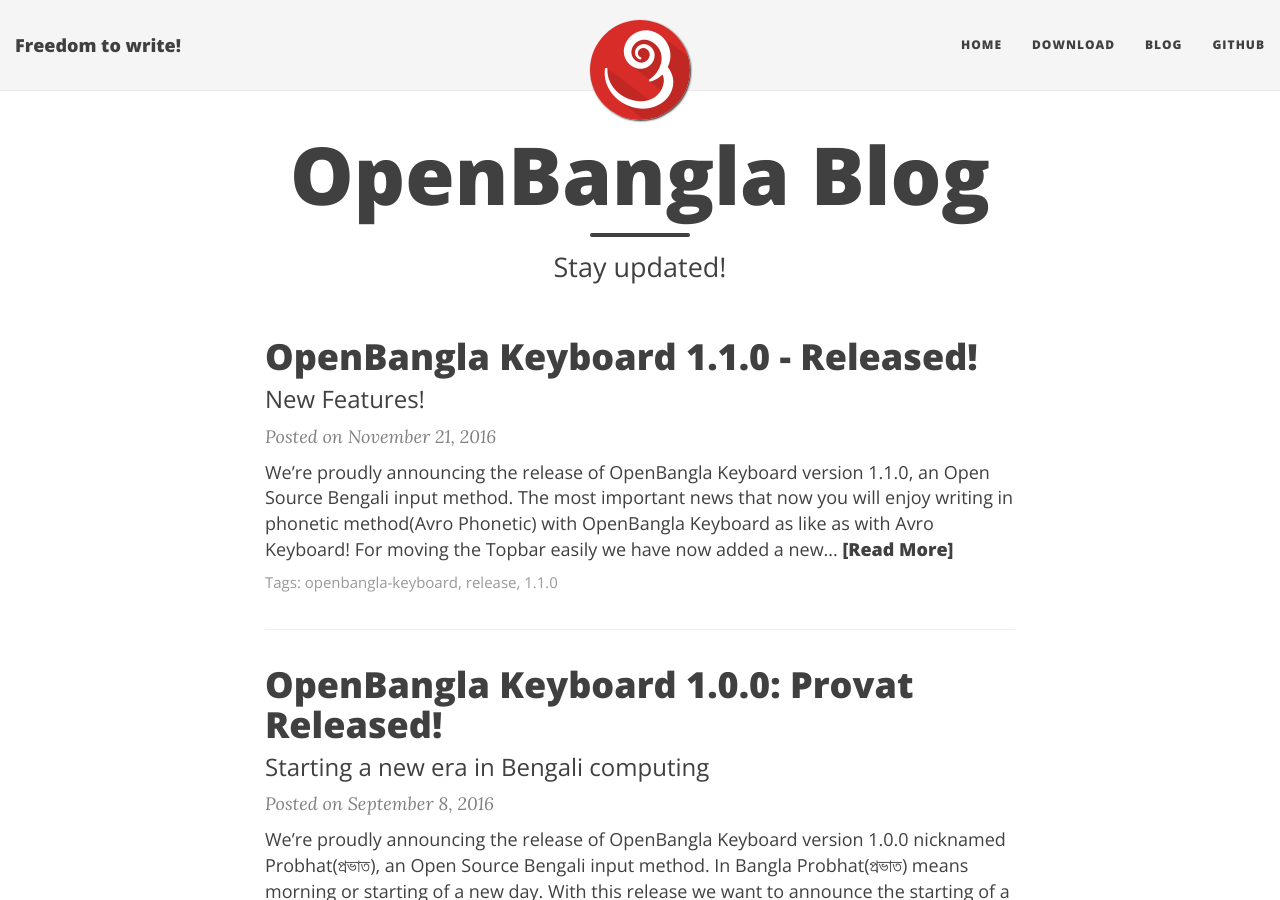
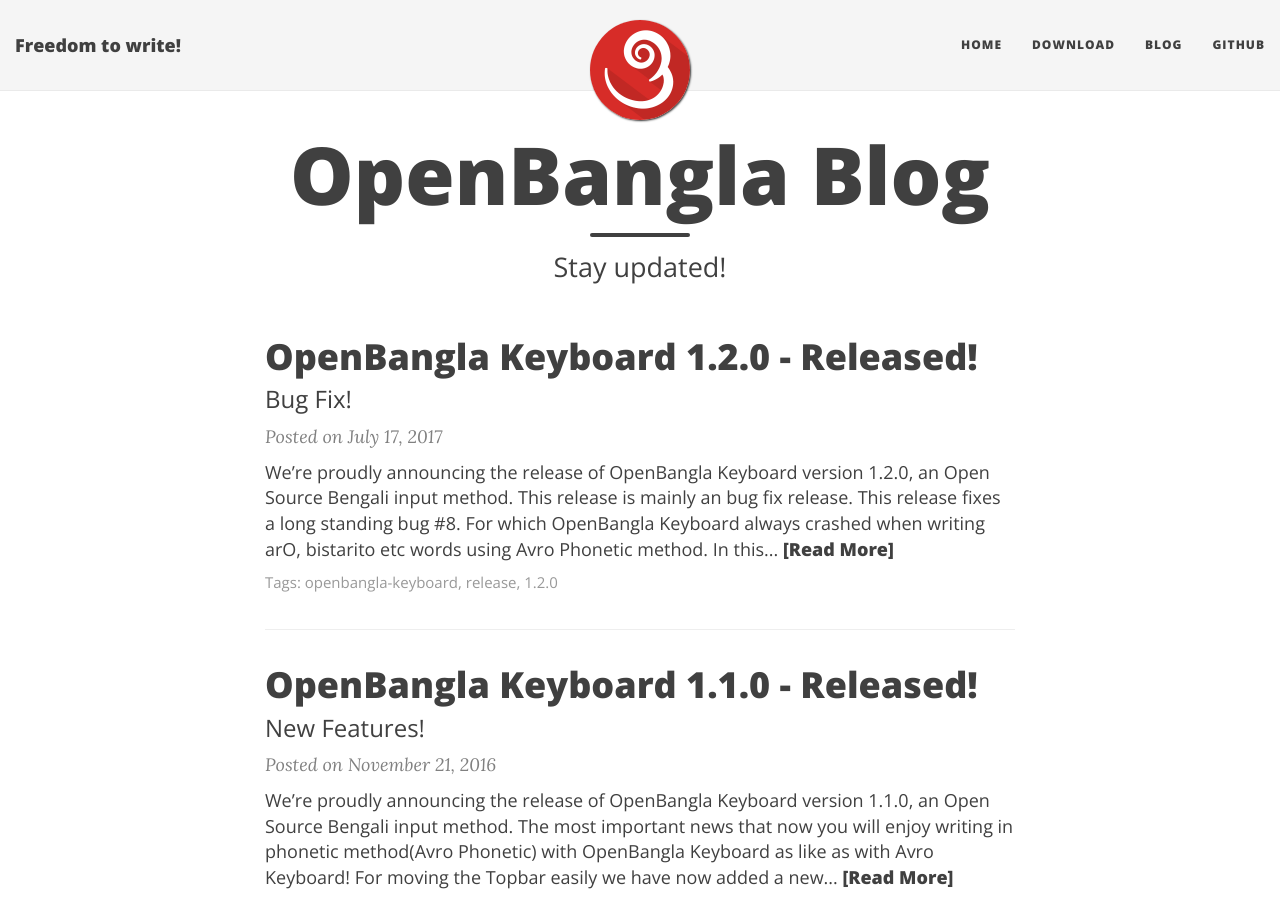
Before and after one commit to OpenBangla/OpenBangla.github.io, a Jekyll site: the page built from blog/index.html, in a window 1280 px wide and 900 px high. Built offline with Jekyll 4.4.1, drawn with Linux system fonts in a browser that asks for light colours; nearby versions of some CDN libraries; the list of posts is cut into pages by our own code.

```diff
--- /dev/null
+++ b/_posts/2017-07-17-releasing-1-2-0.md
@@ -0,0 +1,13 @@
+---
+layout: post
+title: "OpenBangla Keyboard 1.2.0 - Released!"
+subtitle: "Bug Fix!"
+bigimg: /img/OBK1.png
+tags: ["openbangla-keyboard", "release", "1.2.0"]
+---
+
+We're proudly announcing the [release](https://github.com/OpenBangla/OpenBangla-Keyboard/releases/tag/1.2.0) of OpenBangla Keyboard version **1.2.0**, an Open Source Bengali input method.
+
+This release is mainly an bug fix release. This release fixes a long standing bug [#8](https://github.com/OpenBangla/OpenBangla-Keyboard/issues/8). For which OpenBangla Keyboard always crashed when writing `arO`, `bistarito` etc words using Avro Phonetic method.
+
+In this release, we are distributing installation packages for Ubuntu 16.04 LTS and Ubuntu 17.04. Users can download those packages from [releases](https://github.com/OpenBangla/OpenBangla-Keyboard/releases/tag/1.2.0) page.
--- a/download.md
+++ b/download.md
@@ -10,6 +10,6 @@ Linux packages can be downloaded from [here](https://github.com/OpenBangla/OpenB
 
 If you need help, there is a wiki [page](https://github.com/OpenBangla/OpenBangla-Keyboard/wiki/Installing%20OpenBangla%20Keyboard) on github
 
-Tested in Ubuntu 16.04
+Tested with Ubuntu 16.04 LTS and Ubuntu 17.04
 
 **Currently Debian Package(.deb) are only supported**
```
